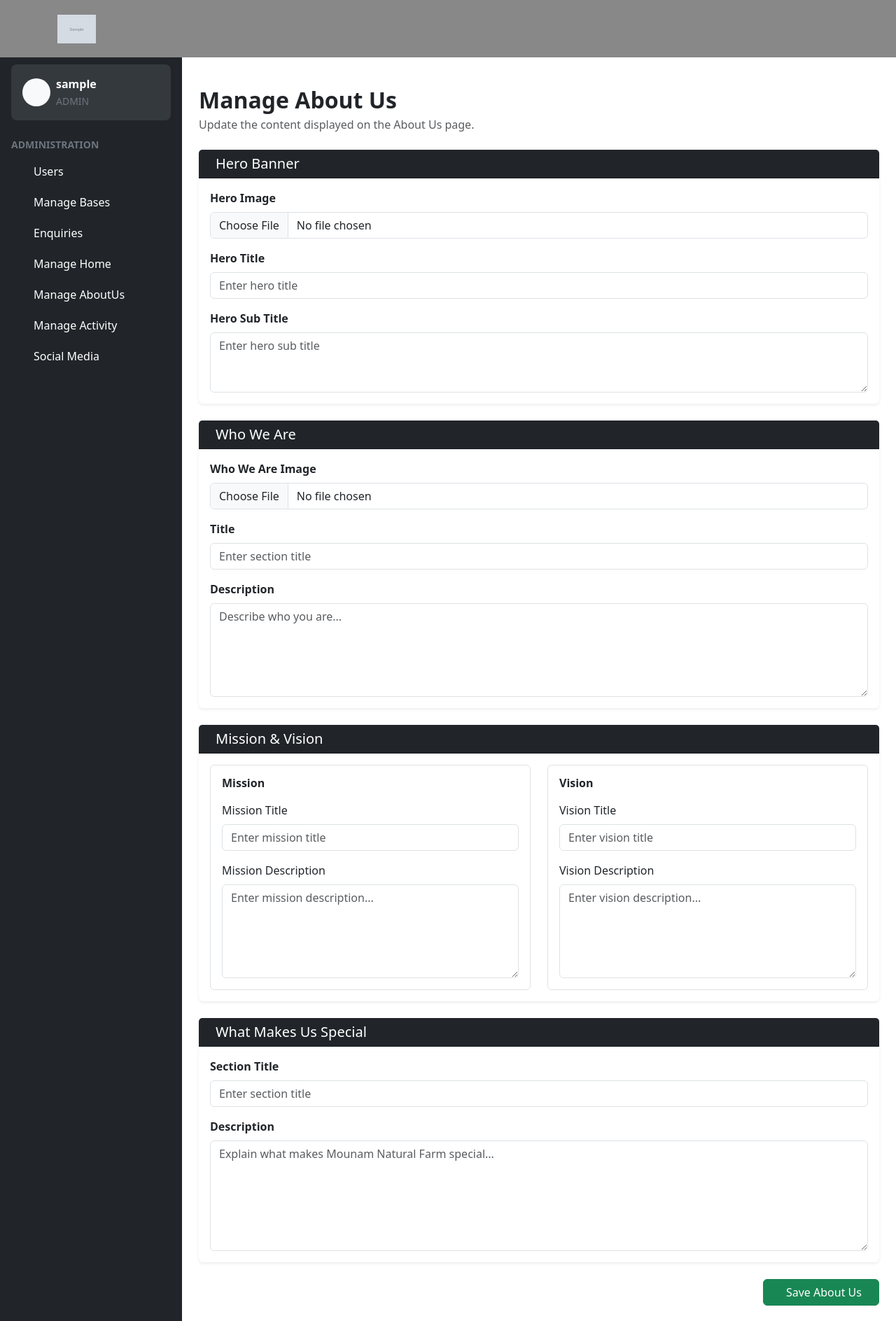
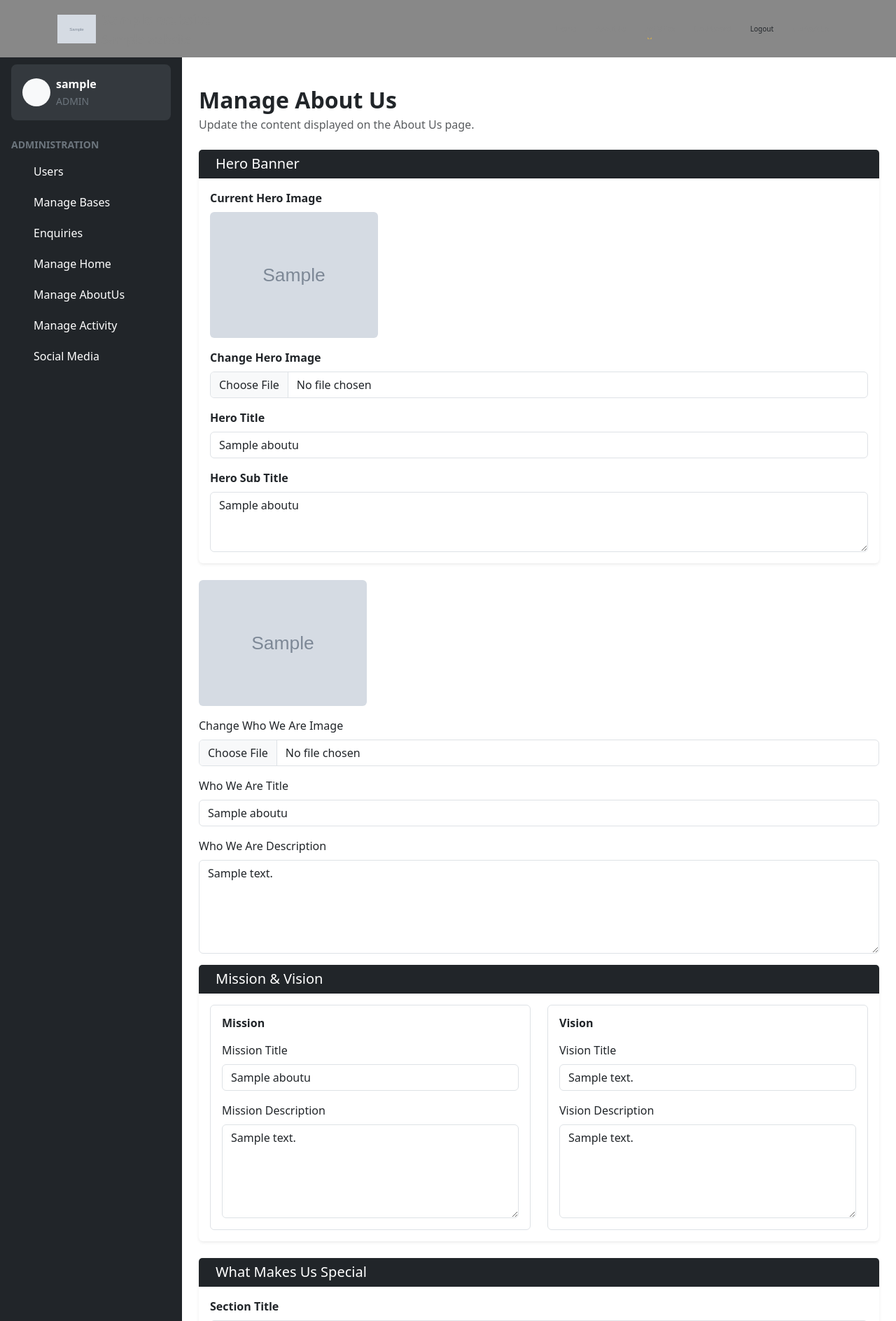
Before and after one commit to kesavantech/MounamNaturalFarm, a Django app: page /about_manage/ in a window 1280 px wide. Shown: the top 1888 px of the page at 70% size. Run offline with Django 5.2, Linux system fonts and the light colour scheme; a user stored in the database is signed in; tables that the repository leaves empty hold one stand-in row (values such as "Sample post"); grey boxes marked "Sample" are stand-in pictures.

Commit message:
Header and Footer nav highlights and about manage file form updated successfully

```diff
--- a/Myapp/models.py
+++ b/Myapp/models.py
@@ -132,6 +132,7 @@ class AboutUs(models.Model):
     def __str__(self):
         return self.hero_title
 
+
 class Enquiry(models.Model):
 
     name = models.CharField(max_length=150)
--- a/Myapp/templates/about_manage.html
+++ b/Myapp/templates/about_manage.html
@@ -62,13 +62,26 @@
                         </div>
 
                         <div class="card-body">
-
                             <div class="row g-3">
 
+                                <!-- Existing Hero Image -->
                                 <div class="col-12">
 
                                     <label class="form-label fw-semibold">
-                                        Hero Image
+                                        Current Hero Image
+                                    </label>
+
+                                    {% if aboutus.hero_image %}
+                                        <div class="mb-3">
+                                            <img src="{{ aboutus.hero_image.url }}"
+                                                alt="Hero Image"
+                                                class="img-fluid rounded"
+                                                style="max-height: 180px;">
+                                        </div>
+                                    {% endif %}
+
+                                    <label class="form-label fw-semibold">
+                                        Change Hero Image
                                     </label>
 
                                     <input
@@ -76,11 +89,10 @@
                                         name="hero_image"
                                         class="form-control"
                                         accept="image/*"
-                                        required
                                     >
-
                                 </div>
 
+                                <!-- Hero Title -->
                                 <div class="col-12">
 
                                     <label class="form-label fw-semibold">
@@ -92,11 +104,11 @@
                                         name="hero_title"
                                         class="form-control"
                                         placeholder="Enter hero title"
-                                        required
+                                        value="{{ aboutus.hero_title }}"
                                     >
-
                                 </div>
 
+                                <!-- Hero Subtitle -->
                                 <div class="col-12">
 
                                     <label class="form-label fw-semibold">
@@ -109,85 +121,51 @@
                                         rows="3"
                                         placeholder="Enter hero sub title"
                                         required
-                                    ></textarea>
+                                    >{{ aboutus.hero_sub_title }}</textarea>
 
                                 </div>
 
                             </div>
-
                         </div>
-
                     </div>
 
 
-                    <!-- Who We Are -->
-                    <div class="card border-0 shadow-sm mb-4">
+                    <!-- Current Who We Are Image -->
+                    {% if aboutus.who_we_are_image %}
+                        <div class="mb-3">
+                            <img src="{{ aboutus.who_we_are_image.url }}"
+                                alt="Who We Are Image"
+                                class="img-fluid rounded"
+                                style="max-height: 180px;">
+                        </div>
+                    {% endif %}
 
-                        <div class="card-header bg-dark text-white">
-
-                            <h5 class="mb-0">
-                                <i class="bi bi-people me-2"></i>
-                                Who We Are
-                            </h5>
-
+                    <!-- Change Image -->
+                    <div class="mb-3">
+                        <label class="form-label">Change Who We Are Image</label>
+                        <input type="file"
+                            name="who_we_are_image"
+                            class="form-control"
+                            accept="image/*">
                     </div>
 
-                        <div class="card-body">
-
-                            <div class="row g-3">
-
-                                <div class="col-12">
-
-                                    <label class="form-label fw-semibold">
-                                        Who We Are Image
-                                    </label>
-
-                                    <input
-                                        type="file"
-                                        name="who_we_are_image"
+                    <!-- Title -->
+                    <div class="mb-3">
+                        <label class="form-label">Who We Are Title</label>
+                        <input type="text"
+                            name="who_we_are_title"
                             class="form-control"
-                                        accept="image/*"
-                                        required
+                            value="{{ aboutus.who_we_are_title }}"
                             >
-
                     </div>
 
-                                <div class="col-12">
-
-                                    <label class="form-label fw-semibold">
-                                        Title
-                                    </label>
-
-                                    <input
-                                        type="text"
-                                        name="who_we_are_title"
-                                        class="form-control"
-                                        placeholder="Enter section title"
-                                        required
-                                    >
-
-                                </div>
-
-                                <div class="col-12">
-
-                                    <label class="form-label fw-semibold">
-                                        Description
-                                    </label>
-
-                                    <textarea
-                                        name="who_we_are_description"
+                    <!-- Description -->
+                    <div class="mb-3">
+                        <label class="form-label">Who We Are Description</label>
+                        <textarea name="who_we_are_description"
                                 class="form-control"
                                 rows="5"
-                                        placeholder="Describe who you are..."
-                                        required
-                                    ></textarea>
-
-                                </div>
-
-                            </div>
-
-                        </div>
-
+                                required>{{ aboutus.who_we_are_description }}</textarea>
                     </div>
 
 
@@ -229,6 +207,7 @@
                                                 class="form-control"
                                                 placeholder="Enter mission title"
                                                 required
+                                                value="{{ aboutus.mission_title }}"
                                             >
 
                                         </div>
@@ -243,7 +222,8 @@
                                             rows="5"
                                             placeholder="Enter mission description..."
                                             required
-                                        ></textarea>
+
+                                        >{{ aboutus.mission_description }}</textarea>
 
                                     </div>
 
@@ -272,6 +252,8 @@
                                                 class="form-control"
                                                 placeholder="Enter vision title"
                                                 required
+                                                value="{{ aboutus.vision_title }}"
+
                                             >
 
                                         </div>
@@ -286,7 +268,7 @@
                                             rows="5"
                                             placeholder="Enter vision description..."
                                             required
-                                        ></textarea>
+                                        >{{ aboutus.vision_description }}</textarea>
 
                                     </div>
 
@@ -327,6 +309,7 @@
                                         class="form-control"
                                         placeholder="Enter section title"
                                         required
+                                        value="{{ aboutus.special_title }}"
                                     >
 
                                 </div>
@@ -343,7 +326,7 @@
                                         rows="6"
                                         placeholder="Explain what makes Mounam Natural Farm special..."
                                         required
-                                    ></textarea>
+                                    >{{ aboutus.special_description }}</textarea>
 
                                 </div>
 
--- a/Myapp/templates/base.html
+++ b/Myapp/templates/base.html
@@ -27,6 +27,78 @@
 
 </head>
 
+<style>
+    .navbar .nav-link {
+    position: relative;
+    color: var(--nav-color) !important;
+    font-weight: 500;
+    padding: 10px 14px !important;
+    transition: color 0.3s ease;
+}
+
+.navbar .nav-link::after {
+    content: "";
+    position: absolute;
+    bottom: 3px;
+    left: 14px;
+    width: 0;
+    height: 2px;
+    background-color: #c3a45c;
+    transition: width 0.3s ease;
+}
+
+.navbar .nav-link:hover::after,
+.navbar .nav-link.active::after {
+    width: calc(100% - 28px);
+}
+
+.navbar .nav-link:hover,
+.navbar .nav-link.active {
+    color: #c3a45c !important;
+}
+
+
+/* Footer Navigation */
+
+.footer-link {
+    position: relative;
+    width: fit-content;
+    text-decoration: none;
+    color: #c9c9c9;
+    font-weight: 400;
+    transition: color 0.3s ease;
+}
+
+/* Hover and Active */
+
+/* Footer hover and active text color */
+
+.footer-link:hover,
+.footer-link.active {
+    color: #c3a45c !important;
+    font-weight: 600;
+}
+
+/* Underline animation */
+
+.footer-link::after {
+    content: "";
+    position: absolute;
+    left: 0;
+    bottom: -3px;
+    width: 0;
+    height: 1.5px;
+    background-color: #c3a45c;
+    transition: width 0.3s ease;
+}
+
+.footer-link:hover::after,
+.footer-link.active::after {
+    width: 100%;
+}
+
+</style>
+
 <body>
 
     <!-- Header -->
--- a/Myapp/templates/partials/footer.html
+++ b/Myapp/templates/partials/footer.html
@@ -38,17 +38,20 @@
     </h5>
 
     <a href="{% url 'home' %}"
-                   class="footer-link d-block mb-2">
+       class="footer-link d-block mb-2
+       {% if request.resolver_match.url_name == 'home' %}active{% endif %}">
         Home
     </a>
 
     <a href="{% url 'about' %}"
-                   class="footer-link d-block mb-2">
+       class="footer-link d-block mb-2
+       {% if request.resolver_match.url_name == 'about' %}active{% endif %}">
         About Us
     </a>
 
     <a href="{% url 'contact' %}"
-                   class="footer-link d-block mb-2">
+       class="footer-link d-block mb-2
+       {% if request.resolver_match.url_name == 'contact' %}active{% endif %}">
         Contact Us
     </a>
 
--- a/Myapp/templates/partials/header.html
+++ b/Myapp/templates/partials/header.html
@@ -616,14 +616,11 @@
 
                     <li class="nav-item">
 
-                        <a class="nav-link"
+                        <a class="nav-link {% if request.resolver_match.url_name == 'home' %}active{% endif %}"
                         href="{% url 'home' %}"
-                           style="color: {{ website.text_color }};">
-
+                        style="--nav-color: {{ website.text_color }};">
                             Home
-
                         </a>
-
                     </li>
 
 
@@ -631,27 +628,28 @@
 
                     <li class="nav-item">
 
-                        <a class="nav-link"
+                        <a class="nav-link {% if request.resolver_match.url_name == 'about' %}active{% endif %}"
                         href="{% url 'about' %}"
-                           style="color: {{ website.text_color }};">
-
+                        style="--nav-color: {{ website.text_color }};">
                             About Us
-
                         </a>
 
                     </li>
 
                      <!-- Activities -->
 
-                    <li class="nav-item dropdown activities-dropdown">
+                    <li class="nav-item dropdown activities-dropdown"
+                    {% if request.resolver_match.url_name == 'activity' %}active{% endif %}">
 
-                        <a class="nav-link dropdown-toggle"
+
+                        <a class="nav-link dropdown-toggle
+                            {% if request.resolver_match.url_name == 'activity' %}active{% endif %}"
                             href="#"
                             id="activitiesDropdown"
                             role="button"
                             data-bs-toggle="dropdown"
                             aria-expanded="false"
-                        style="color: {{ website.text_color }};">
+                            style="--nav-color: {{ website.text_color }};">
                                 Activities
                         </a>
 
@@ -697,12 +695,10 @@
 
                         <li class="nav-item">
 
-                            <a class="nav-link"
+                            <a class="nav-link {% if request.resolver_match.url_name == 'dashboard' %}active{% endif %}"
                             href="{% url 'dashboard' %}"
-                               style="color: {{ website.text_color }};">
-
+                            style="--nav-color: {{ website.text_color }};">
                                 Dashboard
-
                             </a>
 
                         </li>
@@ -725,30 +721,22 @@
                         <!-- Login -->
 
                         <li class="nav-item">
-
-                            <a class="nav-link"
+                           <a class="nav-link {% if request.resolver_match.url_name == 'login' %}active{% endif %}"
                             href="{% url 'login' %}"
-                               style="color: {{ website.text_color }};">
-
+                            style="--nav-color: {{ website.text_color }};">
                                 Login
-
                             </a>
-
                         </li>
 
 
                     {% endif %}
 
                      <li class="nav-item">
-
-                            <a class="nav-link"
+                           <a class="nav-link {% if request.resolver_match.url_name == 'contact' %}active{% endif %}"
                             href="{% url 'contact' %}"
-                               style="color: {{ website.text_color }};">
-
+                            style="--nav-color: {{ website.text_color }};">
                                 Contact Us
-
                             </a>
-
                     </li>
 
 
--- a/Myapp/views.py
+++ b/Myapp/views.py
@@ -390,50 +390,49 @@ def ManageHomeView(request):
 
 @login_required(login_url="login")
 def AboutUsManageView(request):
+
     if request.user.role != "ADMIN":
         messages.error(request, "Access Denied !")
         return redirect("home")
 
+    # Get existing About Us object
     aboutus, created = AboutUs.objects.get_or_create(id=1)
+
     if request.method == "POST":
-        hero_image = request.FILES.get("hero_image")
-        hero_title = request.POST.get("hero_title")
-        hero_sub_title = request.POST.get("hero_sub_title")
-        who_we_are_image = request.FILES.get("who_we_are_image")
-        who_we_are_title = request.POST.get("who_we_are_title")
-        who_we_are_description = request.POST.get("who_we_are_description")
-        mission_title = request.POST.get("mission_title")
-        mission_description = request.POST.get("mission_description")
-        vision_title = request.POST.get("vision_title")
-        vision_description = request.POST.get("vision_description")
-        special_title = request.POST.get("special_title")
-        special_description = request.POST.get("special_description")
 
-        if hero_image:
-            aboutus.hero_image = hero_image
-        if who_we_are_image:
-            aboutus.who_we_are_image= who_we_are_image
-        aboutus.hero_title= hero_title
-        aboutus.hero_sub_title = hero_sub_title
+        # Images
+        if request.FILES.get("hero_image"):
+            aboutus.hero_image = request.FILES.get("hero_image")
 
-        aboutus.who_we_are_title = who_we_are_title
-        aboutus.who_we_are_description = who_we_are_description
+        if request.FILES.get("who_we_are_image"):
+            aboutus.who_we_are_image = request.FILES.get("who_we_are_image")
 
-        aboutus.mission_title = mission_title
-        aboutus.mission_description = mission_description
+        # Text Fields
+        aboutus.hero_title = request.POST.get("hero_title", aboutus.hero_title)
+        aboutus.hero_sub_title = request.POST.get("hero_sub_title", aboutus.hero_sub_title)
 
-        aboutus.vision_title = vision_title
-        aboutus.vision_description = vision_description
+        aboutus.who_we_are_title = request.POST.get("who_we_are_title", aboutus.who_we_are_title)
+        aboutus.who_we_are_description = request.POST.get("who_we_are_description", aboutus.who_we_are_description)
 
-        aboutus.special_title = special_title
-        aboutus.special_description = special_description
+        aboutus.mission_title = request.POST.get("mission_title", aboutus.mission_title)
+        aboutus.mission_description = request.POST.get("mission_description", aboutus.mission_description)
+
+        aboutus.vision_title = request.POST.get("vision_title", aboutus.vision_title)
+        aboutus.vision_description = request.POST.get("vision_description", aboutus.vision_description)
+
+        aboutus.special_title = request.POST.get("special_title", aboutus.special_title)
+        aboutus.special_description = request.POST.get("special_description", aboutus.special_description)
 
         aboutus.save()
-        messages.success(request, "Successfully Updated About Us Page  !")
+
+        messages.success(request, "Successfully Updated About Us Page!")
         return redirect("about")
 
-    return render(request, "about_manage.html",
-                  {"aboutus": aboutus})
+    return render(
+        request,
+        "about_manage.html",
+        {"aboutus": aboutus}
+    )
 
 def SocialMediaView(request):
 
```
Lines whose indentation alone changed are shown as unchanged.
